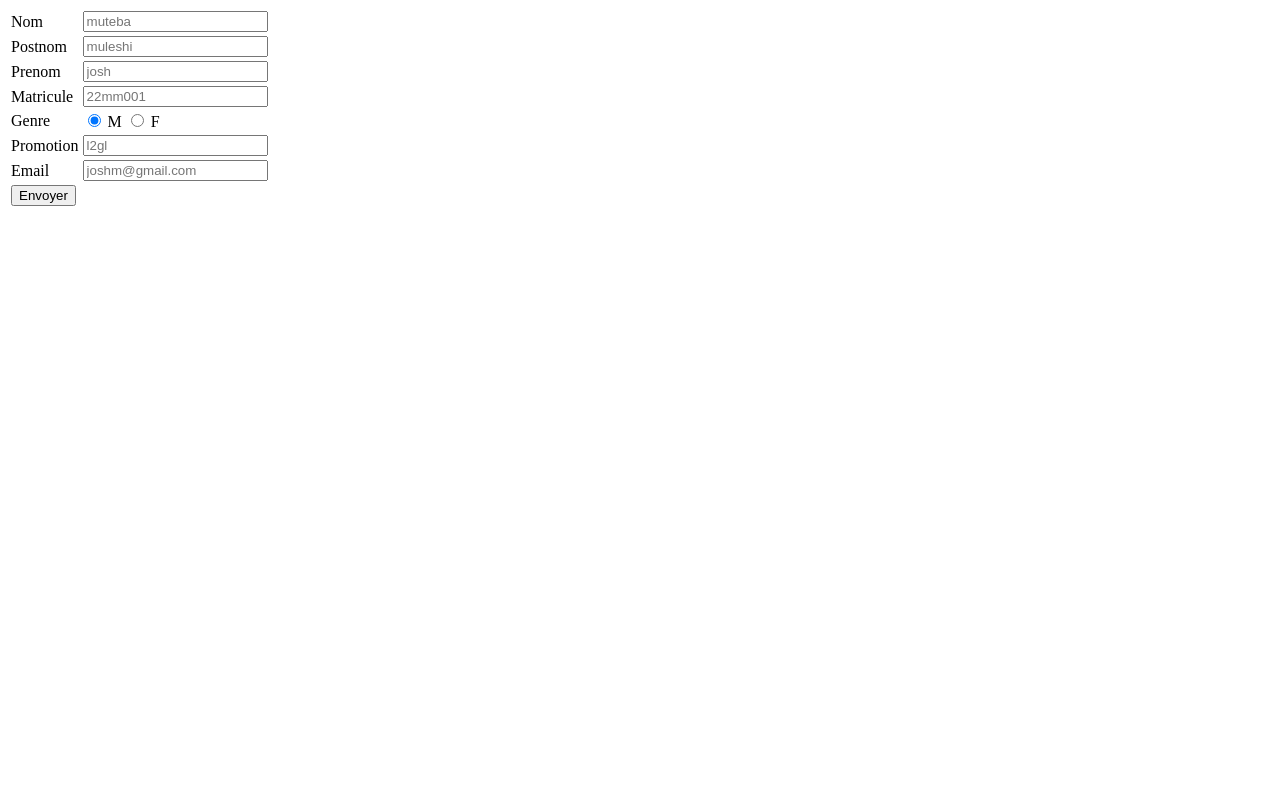
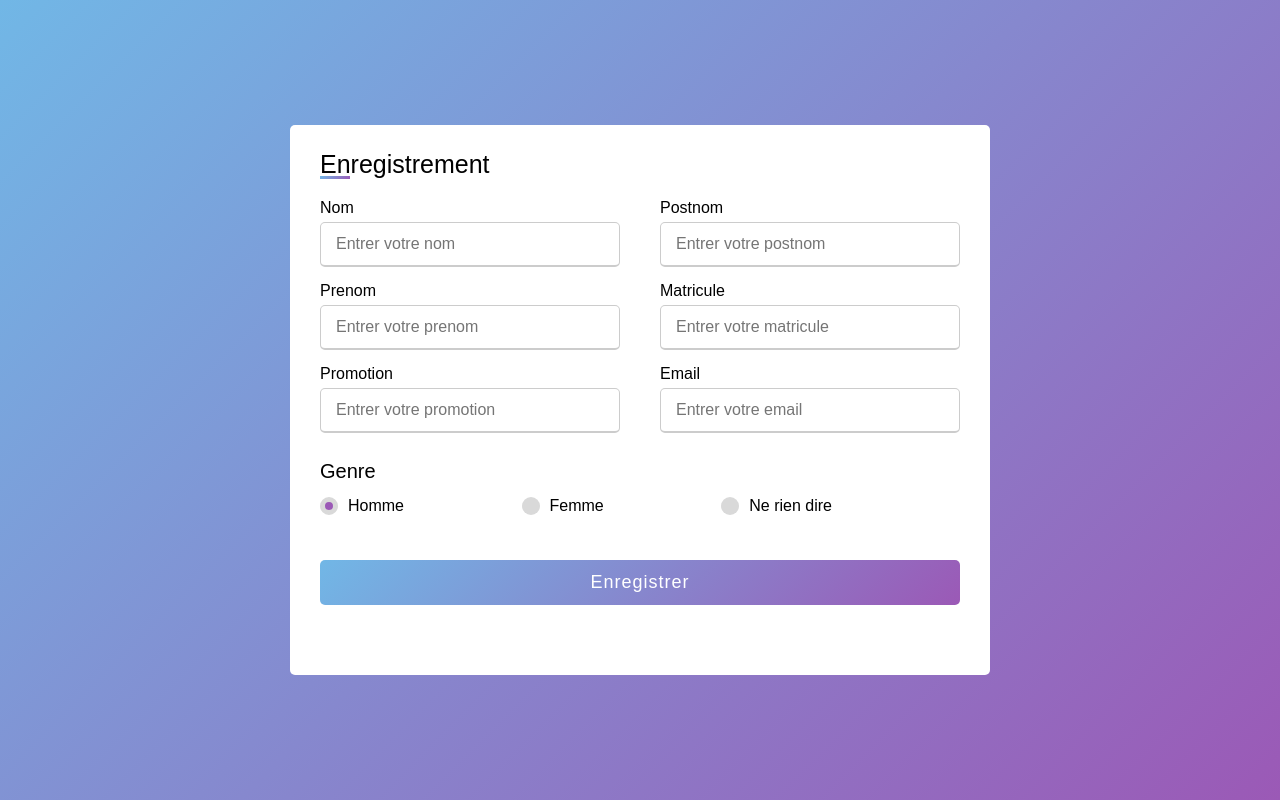
Before and after one commit to josh-Muleshi/dev-web-php-jm, a PHP site: page / in a window 1280 px wide. Run offline with PHP 8.4, Linux system fonts and the light colour scheme.

Commit message:
add a css file for making good ui to my forms

```diff
--- a/index.php
+++ b/index.php
@@ -4,10 +4,65 @@
     <meta charset="UTF-8">
     <meta http-equiv="X-UA-Compatible" content="IE=edge">
     <meta name="viewport" content="width=device-width, initial-scale=1.0">
+    <link rel="stylesheet" href="style.css">
     <title>Test</title>
 </head>
 <body>
-    <form method="post" action="#">
+    <div class="container">
+        <div class="title">Enregistrement</div>
+        <form action="#" method="post">
+            <div class="user-details">
+                <div class="input-box">
+                    <span class="details">Nom</span>
+                    <input type="text" name="name" placeholder="Entrer votre nom" required>
+                </div>
+                <div class="input-box">
+                    <span class="details">Postnom</span>
+                    <input type="text" name="postnom" placeholder="Entrer votre postnom" required>
+                </div>
+                <div class="input-box">
+                    <span class="details">Prenom</span>
+                    <input type="text" name="prenom" placeholder="Entrer votre prenom" required>
+                </div>
+                <div class="input-box">
+                    <span class="details">Matricule</span>
+                    <input type="text" name="matricule" placeholder="Entrer votre matricule" required>
+                </div>
+                <div class="input-box">
+                    <span class="details">Promotion</span>
+                    <input type="text" name="promotion" placeholder="Entrer votre promotion" required>
+                </div>
+                <div class="input-box">
+                    <span class="details">Email</span>
+                    <input type="text" name="email" placeholder="Entrer votre email" required>
+                </div>
+            </div>
+            <div class="gender-details">
+                <div class="gender-title">Genre</div>
+                <input type="radio" name="gender" id="dot-1" checked>
+                <input type="radio" name="gender" id="dot-2">
+                <input type="radio" name="gender" id="dot-3">
+                <div class="category">
+                    <label for="dot-1">
+                        <span class="dot one"></span>
+                        <span class="gender">Homme</span>
+                    </label>
+                    <label for="dot-2">
+                        <span class="dot two"></span>
+                        <span class="gender">Femme</span>
+                    </label>
+                    <label for="dot-3">
+                        <span class="dot three"></span>
+                        <span class="gender">Ne rien dire</span>
+                    </label>
+                </div>
+            </div>
+            <div class="button">
+                <input type="submit" value="Enregistrer">
+            </div>
+        </form>
+    </div>
+    <!--form method="post" action="#">
         <table>
             <tr>
                 <td>Nom</td>
@@ -42,6 +97,6 @@
                 <td colspan="2"><input type="button" name="envoyer" value="Envoyer"></td>
             </tr>
         </table>
-    </form>
+    </form-->
 </body>
 </html>
--- /dev/null
+++ b/style.css
@@ -0,0 +1,135 @@
+*{
+    margin: 0;
+    padding: 0;
+    box-sizing: border-box;
+    font-family: 'Poppins', sans-serif;
+}
+body{
+    display: flex;
+    height: 100vh;
+    justify-content: center;
+    align-items: center;
+    background: linear-gradient(135deg, #71b7e6, #9b59b6);
+    padding: 10px;
+}
+.container{
+    max-width: 700px;
+    width: 100%;
+    background: #fff;
+    padding: 25px 30px;
+    border-radius: 5px;
+}
+.container .title{
+    font-size: 25px;
+    font-weight: 500;
+    position: relative;
+}
+.container .title::before{
+    content: '';
+    position: absolute;
+    left: 0;
+    bottom: 0;
+    height: 3px;
+    width: 30px;
+    background: linear-gradient(135deg, #71b7e6, #9b59b6);
+}
+.container form .user-details{
+    display: flex;
+    flex-wrap: wrap;
+    justify-content: space-between;
+    margin: 20px 0 12px 0;
+}
+form .user-details .input-box{
+    margin-bottom: 15px;
+    width: calc(100% / 2 - 20px);
+}
+.user-details .input-box .details{
+    display: block;
+    font-weight: 500;
+    margin-bottom: 5px;
+}
+.user-details .input-box input{
+    height: 45px;
+    width: 100%;
+    outline: none;
+    border-radius: 5px;
+    border: 1px solid #ccc;
+    padding-left: 15px;
+    font-size: 16px;
+    border-bottom-width: 2px;
+    transition: all 0.3s ease;
+}
+.user-details .input-box input:focus,
+.user-details .input-box input:valid{
+    border-color: #9b59b6;
+}
+form .gender-details .gender-title{
+    font-size: 20px;
+    font-weight: 500;
+}
+form .gender-details .category{
+    display: flex;
+    width: 80%;
+    margin: 14px 0;
+    justify-content: space-between;
+}
+.gender-details .category label{
+    display: flex;
+    align-items: center;
+}
+.gender-details .category .dot{
+    height: 18px;
+    width: 18px;
+    background: #d9d9d9;
+    border-radius: 50%;
+    margin-right: 10px;
+    border: 5px solid transparent;
+    transition: all 0.3s ease;
+}
+#dot-1:checked ~ .category label .one,
+#dot-2:checked ~ .category label .two,
+#dot-3:checked ~ .category label .three{
+    border-color: #d9d9d9;
+    background: #9b59b6;
+}
+form input[type="radio"]{
+    display: none;
+}
+form .button{
+    height: 45px;
+    margin: 45px 0;
+}
+form .button input{
+    height: 100%;
+    width: 100%;
+    outline: none;
+    color: #fff;
+    border: none;
+    font-size: 18px;
+    font-weight: 500;
+    background: linear-gradient(135deg, #71b7e6, #9b59b6);
+    letter-spacing: 1px;
+    border-radius: 5px;
+}
+form .button input:hover{
+    background: linear-gradient(-135deg, #71b7e6, #9b59b6);
+}
+@media (max-width: 584px){
+    .container{
+        max-width: 100%;
+    }
+    form .user-details .input-box{
+        margin-bottom: 15px;
+        width: 100%;
+    }
+    form .gender-details .category{
+        width: 100%;
+    }
+    .container form .user-details{
+        max-width: 300px;
+        overflow: scroll;
+    }
+    .user-details::-webkit-scrollbar{
+        width: 0;
+    }
+}
```
